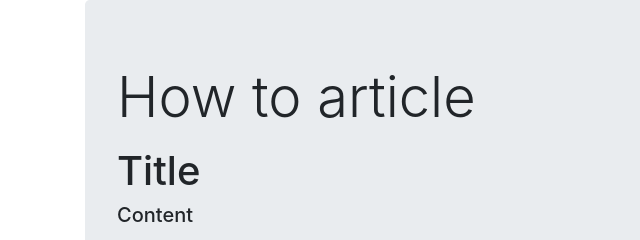
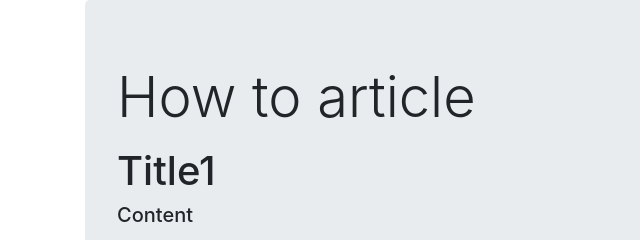
Before and after one commit to kentuck13/ssg, a plain HTML site: page index.html in a window 1280 px wide. Shown: the top 240 px of the page, 0-640 px from the left. Drawn offline with nearby package versions, Linux system fonts and the light colour scheme.

Commit message:
updated: 2019-02-06 09:46:13.538523

```diff
--- a/index.html
+++ b/index.html
@@ -13,7 +13,7 @@
         <div class="col-md-12">
             <div class="jumbotron">
                 <h1 class="display-4">How to article</h1>
-                <p class="lead"><h1>Title</h1>
+                <p class="lead"><h1>Title1</h1>
 
 <h5>Content</h5>
 </p>
```
